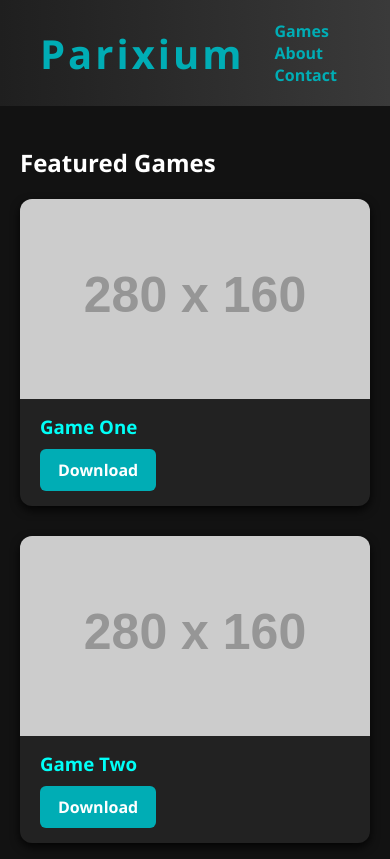
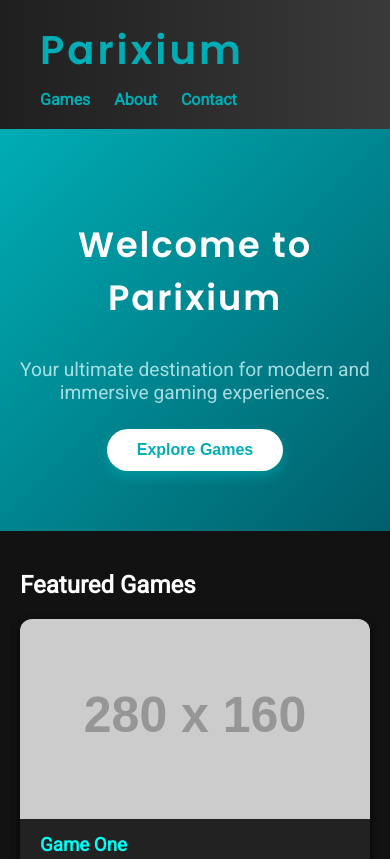
Before and after one commit to ParikshitDabas01/parixium, a website: page public/index.html in a window 390 px wide. Shown: the top 859 px of the page. Drawn offline with Linux system fonts and the light colour scheme; placeholder pictures from the web are drawn by us.

Commit message:
Update homepage with Parixium

```diff
--- a/public/index.html
+++ b/public/index.html
@@ -4,12 +4,14 @@
 <meta charset="UTF-8" />
 <meta name="viewport" content="width=device-width, initial-scale=1" />
 <title>Parixium - Gaming Hub</title>
+<!-- Google Fonts -->
+<link href="https://fonts.googleapis.com/css2?family=Poppins:wght@600&family=Roboto&display=swap" rel="stylesheet" />
 <style>
   body {
     margin: 0; padding: 0;
     background-color: #121212;
     color: #ffffff;
-    font-family: 'Segoe UI', Tahoma, Geneva, Verdana, sans-serif;
+    font-family: 'Roboto', sans-serif;
   }
   header {
     background: linear-gradient(90deg, #1f1f1f, #3a3a3a);
@@ -19,6 +21,7 @@
     align-items: center;
   }
   header h1 {
+    font-family: 'Poppins', sans-serif;
     font-size: 2.5rem;
     color: #00adb5;
     margin: 0;
@@ -34,6 +37,48 @@
   nav a:hover {
     color: #00fff7;
   }
+
+  /* Hero Section */
+  .hero {
+    display: flex;
+    flex-direction: column;
+    justify-content: center;
+    align-items: center;
+    height: 350px;
+    background: linear-gradient(135deg, #00adb5 0%, #005f6b 100%);
+    text-align: center;
+    padding: 0 20px;
+  }
+  .hero h2 {
+    font-family: 'Poppins', sans-serif;
+    font-size: 3rem;
+    margin-bottom: 15px;
+    color: white;
+    letter-spacing: 2px;
+  }
+  .hero p {
+    font-size: 1.2rem;
+    margin-bottom: 25px;
+    color: #d0f4f7cc;
+  }
+  .hero button {
+    background-color: #ffffff;
+    border: none;
+    color: #00adb5;
+    padding: 12px 30px;
+    border-radius: 30px;
+    font-weight: 700;
+    font-size: 1rem;
+    cursor: pointer;
+    transition: background-color 0.3s ease;
+    box-shadow: 0 6px 12px rgba(0,173,181,0.5);
+  }
+  .hero button:hover {
+    background-color: #00adb5;
+    color: white;
+    box-shadow: 0 8px 16px rgba(0,173,181,0.9);
+  }
+
   main {
     max-width: 1100px;
     margin: 40px auto;
@@ -87,6 +132,28 @@
     margin-top: 60px;
     font-size: 0.9rem;
   }
+
+  /* Responsive tweaks */
+  @media (max-width: 600px) {
+    header {
+      flex-direction: column;
+      align-items: flex-start;
+    }
+    nav {
+      margin-top: 10px;
+    }
+    nav a {
+      margin-left: 0;
+      margin-right: 20px;
+    }
+    .hero h2 {
+      font-size: 2.2rem;
+    }
+    .hero {
+      height: auto;
+      padding: 60px 20px;
+    }
+  }
 </style>
 </head>
 <body>
@@ -98,6 +165,14 @@
     <a href="#contact">Contact</a>
   </nav>
 </header>
+
+<!-- Hero Section -->
+<section class="hero">
+  <h2>Welcome to Parixium</h2>
+  <p>Your ultimate destination for modern and immersive gaming experiences.</p>
+  <button onclick="document.getElementById('games').scrollIntoView({ behavior: 'smooth' });">Explore Games</button>
+</section>
+
 <main>
   <section id="games">
     <h2>Featured Games</h2>
```
